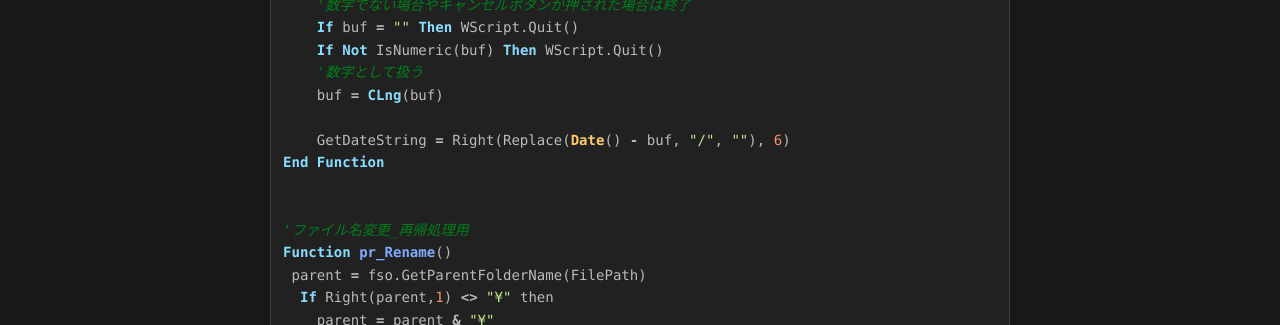
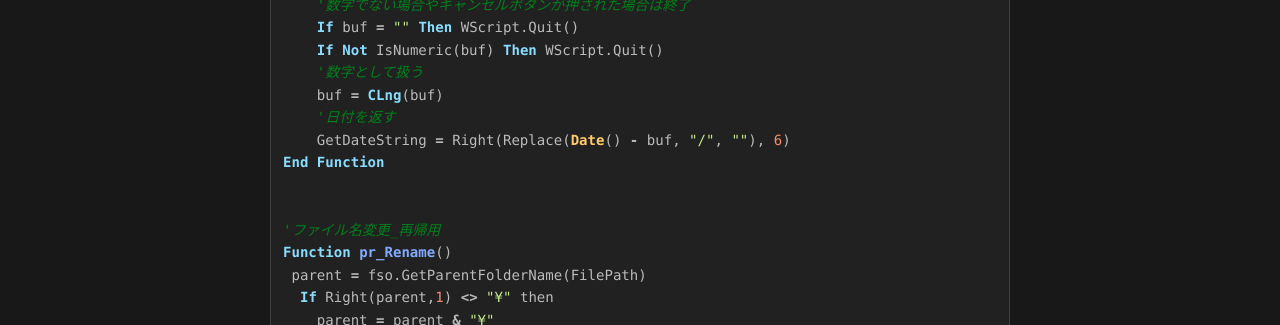
Before and after one commit to sammaya164/minima-test, a Jekyll site: the page built from _posts/2021-11-12-rename.md, in a window 1280 px wide. Shown: the part 1177-1502 px from the top of the page. Built offline with Jekyll 4.4.1, drawn with Linux system fonts in a browser that asks for light colours.

Commit message:
Update 2021-11-12-rename.md

```diff
--- a/_posts/2021-11-12-rename.md
+++ b/_posts/2021-11-12-rename.md
@@ -52,12 +52,12 @@ Function GetDateString()
     If Not IsNumeric(buf) Then WScript.Quit()
     '数字として扱う
     buf = CLng(buf)
-
+    '日付を返す
     GetDateString = Right(Replace(Date() - buf, "/", ""), 6)
 End Function
 
 
-'ファイル名変更_再帰処理用
+'ファイル名変更_再帰用
 Function pr_Rename()
  parent = fso.GetParentFolderName(FilePath)
   If Right(parent,1) <> "¥" then
```
